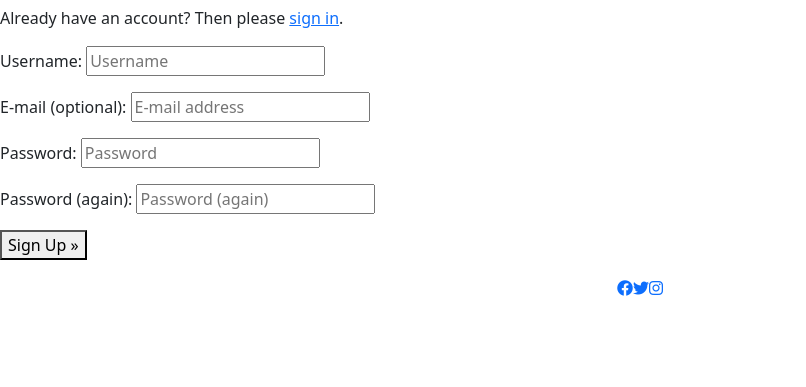
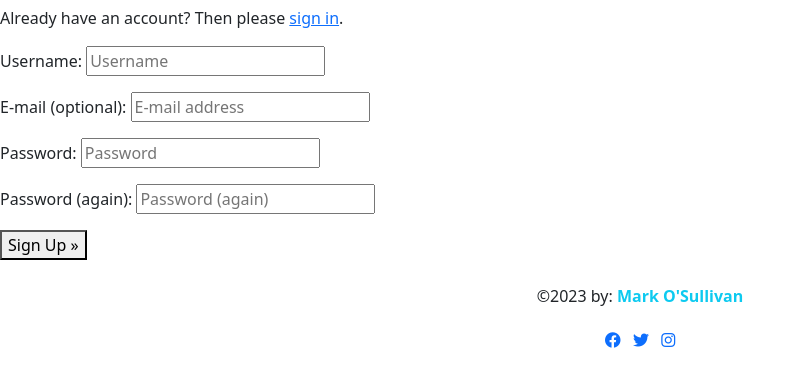
Before and after one commit to Mark-O-S/Get-After-It, a Django app: page /accounts/signup/ in a window 1280 px wide. Shown: the part 376-763 px from the top of the page, without its empty margins (0-806 px from the left). Run offline with Django 3.2, Linux system fonts and the light colour scheme; some libraries are stand-ins or nearby versions.

Commit message:
Edit footer section

```diff
--- a/templates/base.html
+++ b/templates/base.html
@@ -79,24 +79,42 @@
     </main>
 
     <!-- Footer -->
-    <footer class="footer container-fluid d-flex justify-content-center py-3">
+    <footer class="footer container-fluid d-flex flex-column align-items-center pt-4 pb-1">
+        <!-- Add flex-column and align-items-center classes to the footer -->
+        <div class="row d-flex justify-content-center">
+            <p>&copy;2023 by:
+                <a target="_blank" href="https://github.com/Mark-O-S" style="text-decoration: none;">
+                    <strong class="text-info">Mark O'Sullivan</strong>
+                </a>
+            </p>
+        </div>
 
+        <div class="row d-flex justify-content-center mt-1">
+            <div class="text-center">
+                <ul class="list-unstyled list-inline">
+                    <li class="list-inline-item">
                         <a href="https://www.facebook.com/" target="_blank" rel="noopener noreferrer" class="social-link"
                             aria-label="Facebook">
                             <i class="fa-brands fa-facebook social-icon"></i>
                         </a>
-
+                    </li>
+                    <li class="list-inline-item">
                         <a href="https://twitter.com/" target="_blank" rel="noopener noreferrer" class="social-link"
                             aria-label="Twitter">
                             <i class="fa-brands fa-twitter social-icon"></i>
                         </a>
-
+                    </li>
+                    <li class="list-inline-item">
                         <a href="https://www.instagram.com/" target="_blank" rel="noopener noreferrer" class="social-link"
                             aria-label="Instagram">
                             <i class="fa-brands fa-instagram social-icon"></i>
                         </a>
+                    </li>
+                </ul>
+            </div>
+        </div>
+    </footer>
 
-    </footer>
 
 </body>
 
```
Lines whose indentation alone changed are shown as unchanged.
